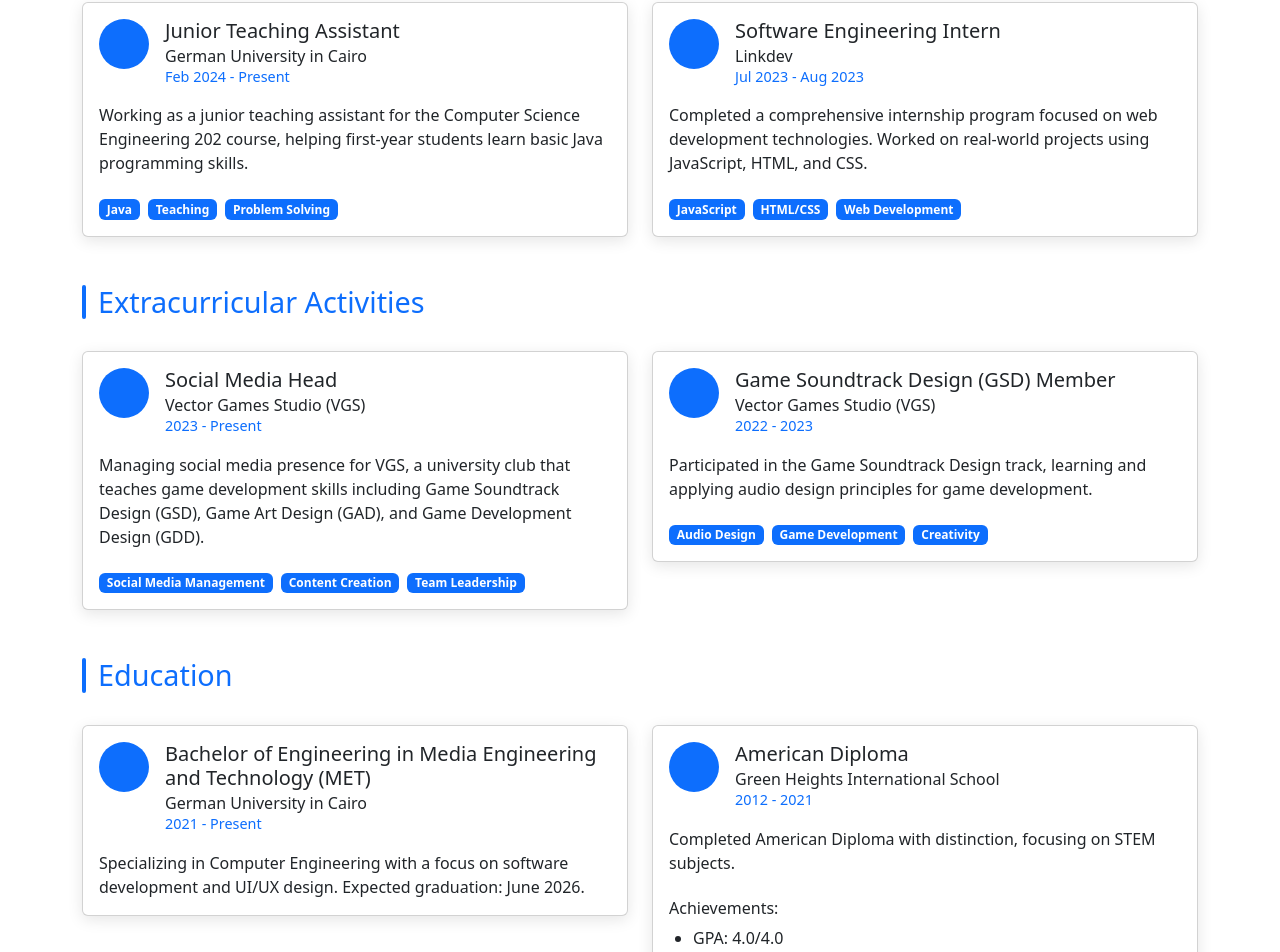
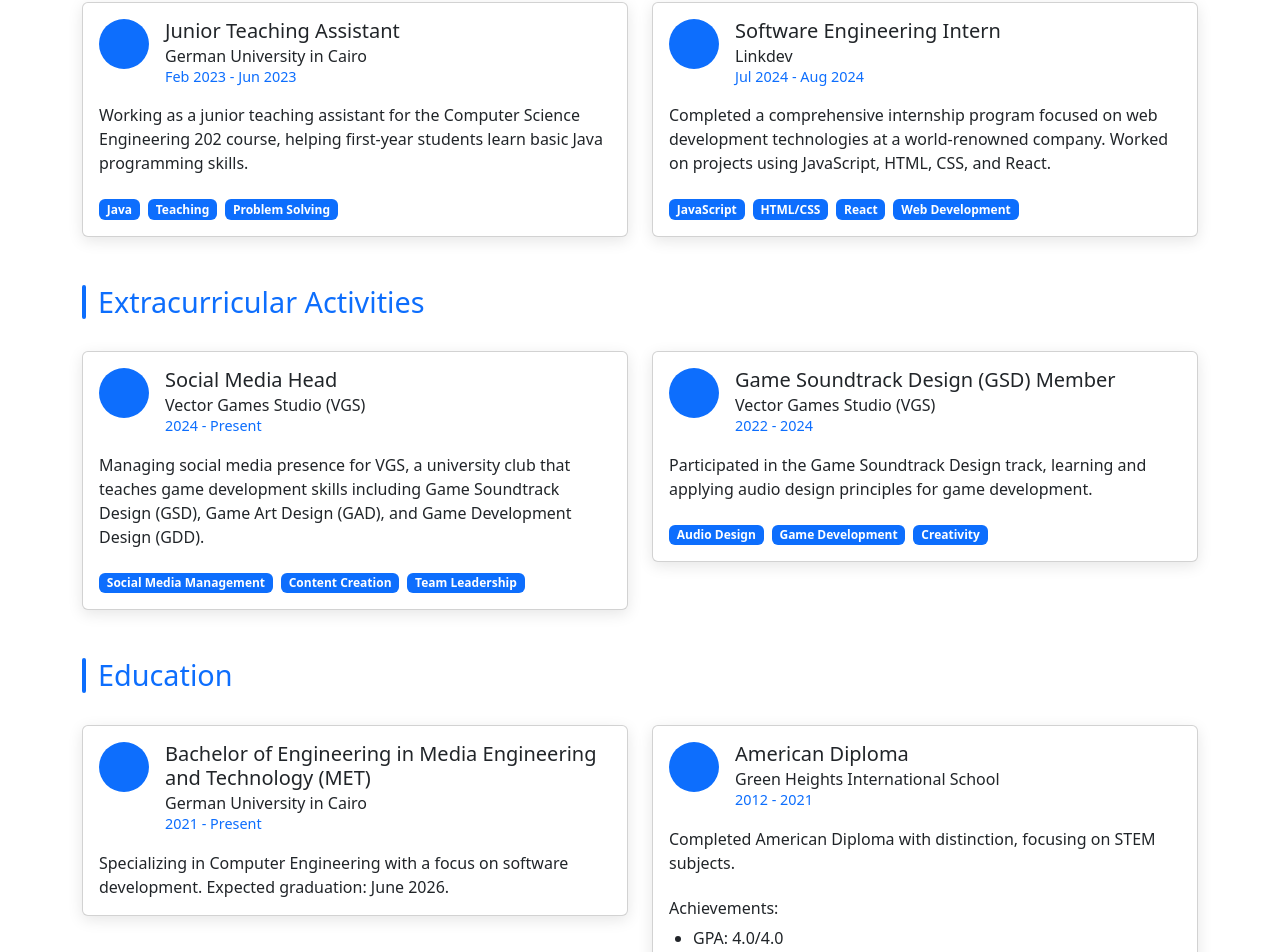
Before and after one commit to tareksherif64/portfolio-website, a React (Vite) app: page /experience in a window 1280 px wide. Shown: the part 297-1249 px from the top of the page. Built offline with nearby package versions, Linux system fonts and the light colour scheme.

Commit message:
A few context issues fixed

```diff
--- a/src/pages/About.jsx
+++ b/src/pages/About.jsx
@@ -15,7 +15,7 @@ function About() {
 
   const languages = [
     { name: 'English', level: 'Fluent', icon: '🇬🇧' },
-    { name: 'Arabic', level: 'Fluent', icon: '🇪🇬' },
+    { name: 'Arabic', level: 'Native', icon: '🇪🇬' },
     { name: 'French', level: 'B1', icon: '🇫🇷' },
     { name: 'German', level: 'A2', icon: '🇩🇪' }
   ]
--- a/src/pages/Experience.jsx
+++ b/src/pages/Experience.jsx
@@ -8,7 +8,7 @@ function Experience() {
       id: 1,
       role: "Junior Teaching Assistant",
       company: "German University in Cairo",
-      period: "Feb 2024 - Present",
+      period: "Feb 2023 - Jun 2023",
       description: "Working as a junior teaching assistant for the Computer Science Engineering 202 course, helping first-year students learn basic Java programming skills.",
       skills: ["Java", "Teaching", "Problem Solving"],
       icon: "bi-laptop-code"
@@ -17,9 +17,9 @@ function Experience() {
       id: 2,
       role: "Software Engineering Intern",
       company: "Linkdev",
-      period: "Jul 2023 - Aug 2023",
-      description: "Completed a comprehensive internship program focused on web development technologies. Worked on real-world projects using JavaScript, HTML, and CSS.",
-      skills: ["JavaScript", "HTML/CSS", "Web Development"],
+      period: "Jul 2024 - Aug 2024",
+      description: "Completed a comprehensive internship program focused on web development technologies at a world-renowned company. Worked on projects using JavaScript, HTML, CSS, and React.",
+      skills: ["JavaScript", "HTML/CSS", "React", "Web Development"],
       icon: "bi-code-square"
     }
   ]
@@ -29,7 +29,7 @@ function Experience() {
       id: 1,
       role: "Social Media Head",
       organization: "Vector Games Studio (VGS)",
-      period: "2023 - Present",
+      period: "2024 - Present",
       description: "Managing social media presence for VGS, a university club that teaches game development skills including Game Soundtrack Design (GSD), Game Art Design (GAD), and Game Development Design (GDD).",
       skills: ["Social Media Management", "Content Creation", "Team Leadership"],
       icon: "bi-megaphone"
@@ -38,7 +38,7 @@ function Experience() {
       id: 2,
       role: "Game Soundtrack Design (GSD) Member",
       organization: "Vector Games Studio (VGS)",
-      period: "2022 - 2023",
+      period: "2022 - 2024",
       description: "Participated in the Game Soundtrack Design track, learning and applying audio design principles for game development.",
       skills: ["Audio Design", "Game Development", "Creativity"],
       icon: "bi-music-note-beamed"
@@ -51,7 +51,7 @@ function Experience() {
       degree: "Bachelor of Engineering in Media Engineering and Technology (MET)",
       institution: "German University in Cairo",
       period: "2021 - Present",
-      description: "Specializing in Computer Engineering with a focus on software development and UI/UX design. Expected graduation: June 2026.",
+      description: "Specializing in Computer Engineering with a focus on software development. Expected graduation: June 2026.",
       icon: "bi-mortarboard"
     },
     {
@@ -60,7 +60,7 @@ function Experience() {
       institution: "Green Heights International School",
       period: "2012 - 2021",
       description: "Completed American Diploma with distinction, focusing on STEM subjects.",
-      achievements: ["GPA: 4.0/4.0", "Excellence Award in Mathematics"],
+      achievements: ["GPA: 4.0/4.0", "Highschool Valedictorian"],
       icon: "bi-book"
     }
   ]
--- a/src/pages/Home.jsx
+++ b/src/pages/Home.jsx
@@ -29,8 +29,7 @@ function Home() {
           <h2 className={styles.subtitle}>Computer Engineering Student</h2>
           <p className={styles.description}>
             I'm a passionate computer engineering student at the German University in Cairo,
-            specializing in software development and UI/UX design. Currently working as a
-            Junior Teaching Assistant while exploring new technologies and building exciting projects.
+            specializing in software development and UI/UX design.
           </p>
           <div className={styles.buttons}>
             <Button
```
